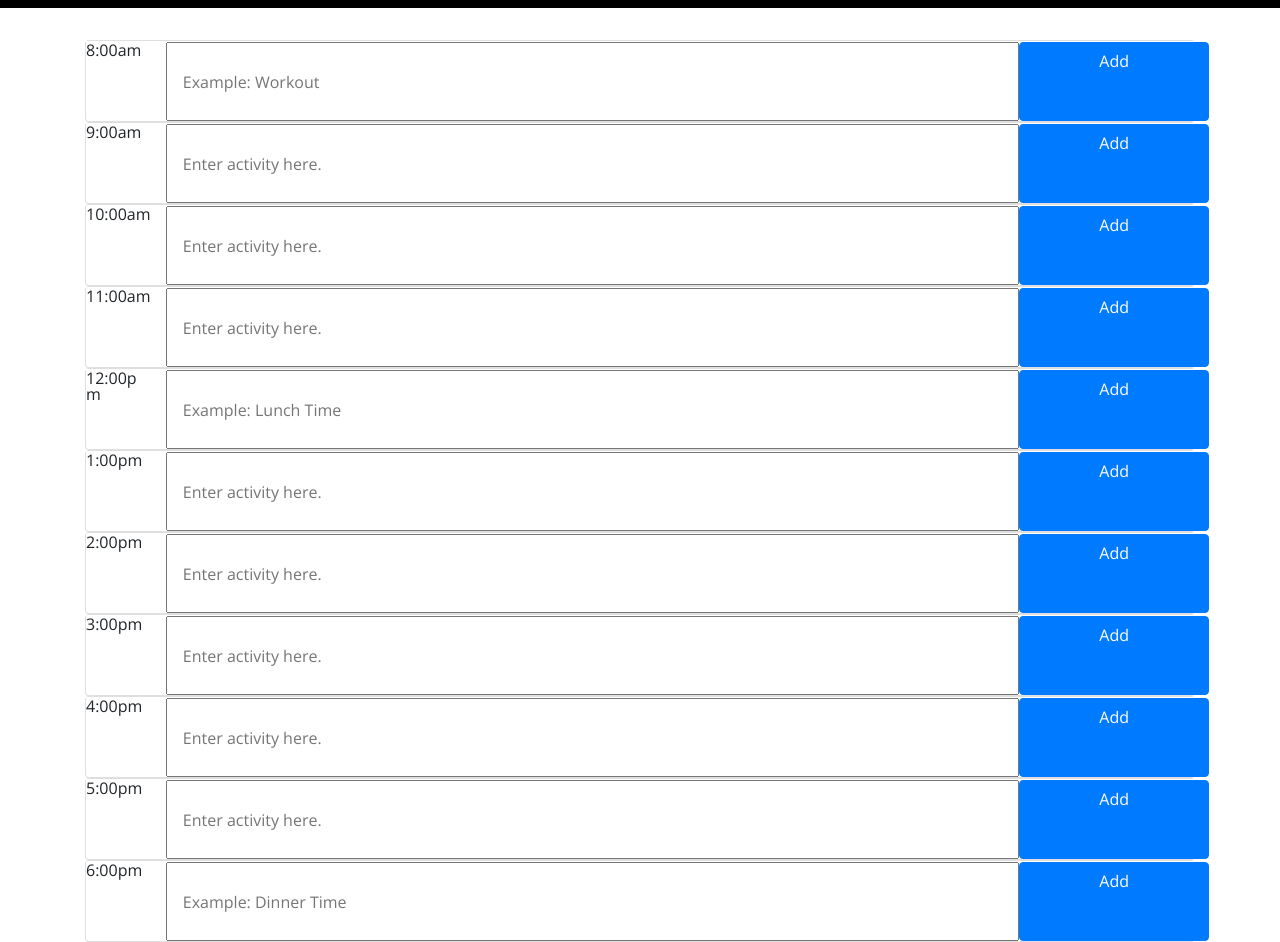
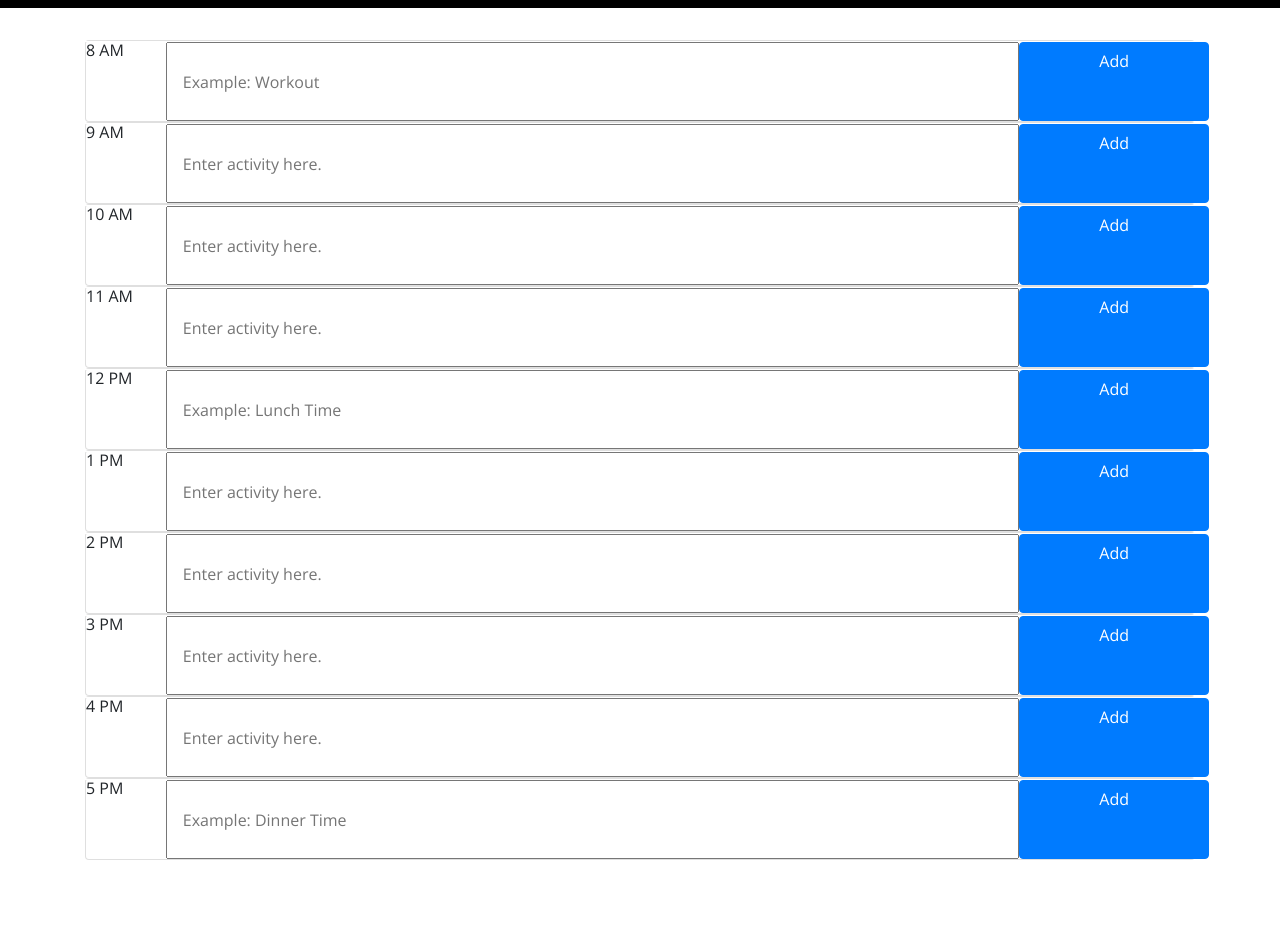
Before and after one commit to maria-lara/work-planner, a plain HTML site: page index.html in a window 1280 px wide. Shown: the part 260-1202 px from the top of the page. After the commit the page ends 1120 px from the top, so only its background shows below. Drawn offline with nearby package versions, Linux system fonts and the light colour scheme.

Commit message:
update html hour display

```diff
--- a/index.html
+++ b/index.html
@@ -42,7 +42,7 @@
       <div class="card">
         <div class="row">
           <!-- First column: Time -->
-          <p class="col-1" id="8am">8:00am</p>
+          <p class="col-1" id="8am">8 AM</p>
           <!-- Second column: Task input -->
           <input class="col-9" type="text" id="8" name="task" placeholder="Example: Workout">
           <!-- Third column: Add task button -->
@@ -53,7 +53,7 @@
         <!-- Second row: 9am -->
         <div class="card">
           <div class="row">
-            <p class="col-1" id="9am">9:00am</p>
+            <p class="col-1" id="9am">9 AM</p>
             <input class="col-9" type="text" id="8" name="task" placeholder="Enter activity here.">
             <buttton type="button" class="btn btn-primary col-2">Add</buttton>
           </div>
@@ -62,7 +62,7 @@
         <!-- Second row: 10am -->
         <div class="card">
           <div class="row">
-            <p class="col-1" id="10am">10:00am</p>
+            <p class="col-1" id="10am">10 AM</p>
             <input class="col-9" type="text" id="8" name="task" placeholder="Enter activity here.">
             <buttton type="button" class="btn btn-primary col-2">Add</buttton>
           </div>
@@ -71,7 +71,7 @@
         <!-- Second row: 11am -->
         <div class="card">
           <div class="row">
-            <p class="col-1" id="11am">11:00am</p>
+            <p class="col-1" id="11am">11 AM</p>
             <input class="col-9" type="text" id="8" name="task" placeholder="Enter activity here.">
             <buttton type="button" class="btn btn-primary col-2">Add</buttton>
           </div>
@@ -80,7 +80,7 @@
         <!-- Second row: 12pm -->
         <div class="card">
           <div class="row">
-            <p class="col-1" id="12pm">12:00pm</p>
+            <p class="col-1" id="12pm">12 PM</p>
             <input class="col-9" type="text" id="8" name="task" placeholder="Example: Lunch Time">
             <buttton type="button" class="btn btn-primary col-2">Add</buttton>
           </div>
@@ -89,7 +89,7 @@
         <!-- Second row: 1pm -->
         <div class="card">
           <div class="row">
-            <p class="col-1" id="1pm">1:00pm</p>
+            <p class="col-1" id="1pm">1 PM</p>
             <input class="col-9" type="text" id="8" name="task" placeholder="Enter activity here.">
             <buttton type="button" class="btn btn-primary col-2">Add</buttton>
           </div>
@@ -98,7 +98,7 @@
         <!-- Second row: 2pm -->
         <div class="card">
           <div class="row">
-            <p class="col-1" id="2pm">2:00pm</p>
+            <p class="col-1" id="2pm">2 PM</p>
             <input class="col-9" type="text" id="8" name="task" placeholder="Enter activity here.">
             <buttton type="button" class="btn btn-primary col-2">Add</buttton>
           </div>
@@ -107,7 +107,7 @@
         <!-- Second row: 3pm -->
         <div class="card">
           <div class="row">
-            <p class="col-1" id="3pm">3:00pm</p>
+            <p class="col-1" id="3pm">3 PM</p>
             <input class="col-9" type="text" id="8" name="task" placeholder="Enter activity here.">
             <buttton type="button" class="btn btn-primary col-2">Add</buttton>
           </div>
@@ -116,7 +116,7 @@
         <!-- Second row: 4pm -->
         <div class="card">
           <div class="row">
-            <p class="col-1" id="4pm">4:00pm</p>
+            <p class="col-1" id="4pm">4 PM</p>
             <input class="col-9" type="text" id="8" name="task" placeholder="Enter activity here.">
             <buttton type="button" class="btn btn-primary col-2">Add</buttton>
           </div>
@@ -125,16 +125,7 @@
         <!-- Second row: 5pm -->
         <div class="card">
           <div class="row">
-            <p class="col-1" id="5pm">5:00pm</p>
-            <input class="col-9" type="text" id="8" name="task" placeholder="Enter activity here.">
-            <buttton type="button" class="btn btn-primary col-2">Add</buttton>
-          </div>
-        </div>
-
-        <!-- Second row: 6pm -->
-        <div class="card">
-          <div class="row">
-            <p class="col-1" id="6pm">6:00pm</p>
+            <p class="col-1" id="5pm">5 PM</p>
             <input class="col-9" type="text" id="8" name="task" placeholder="Example: Dinner Time">
             <buttton type="button" class="btn btn-primary col-2">Add</buttton>
           </div>
```
